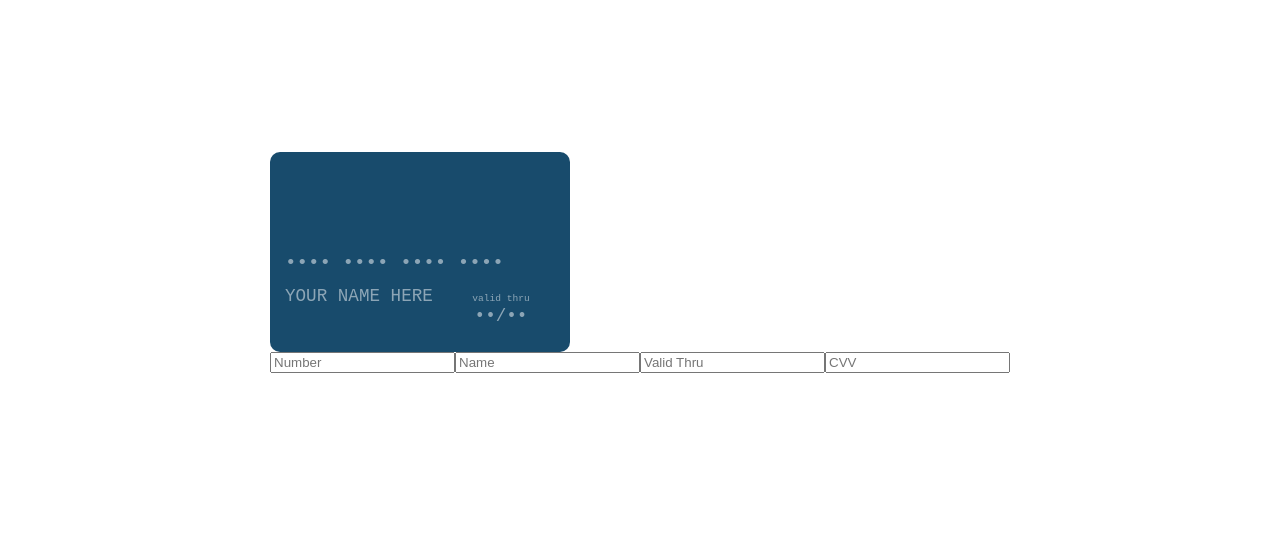
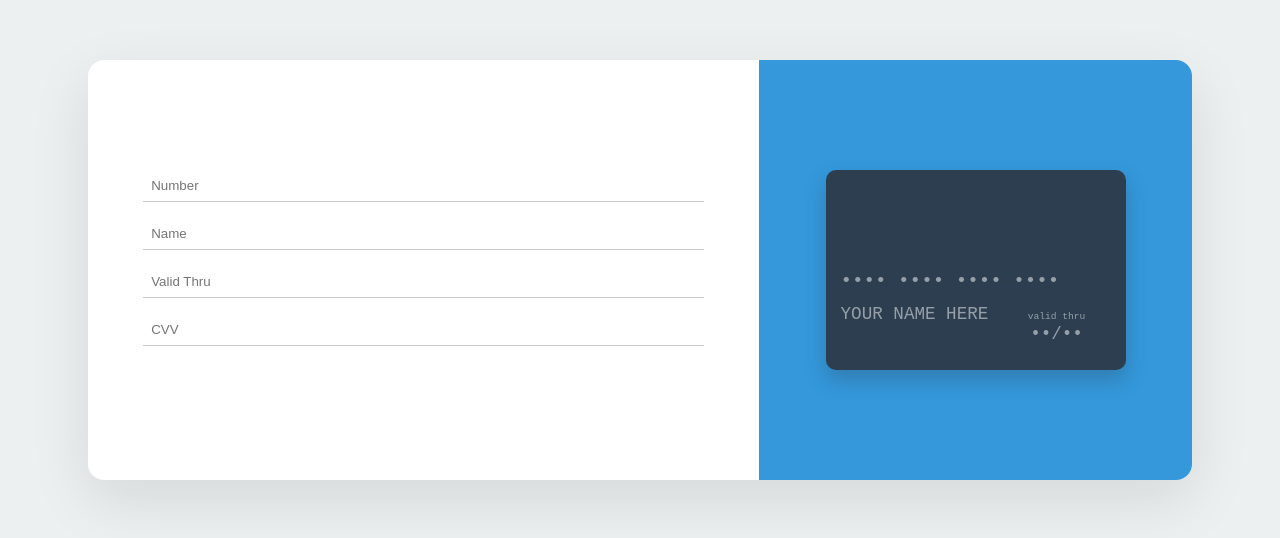
Before and after one commit to iassia/react-playground, a React (Vite) app: page / in a window 1280 px wide. Shown: the part 148-686 px from the top of the page. Built offline with nearby package versions, Linux system fonts and the light colour scheme.

Commit message:
feat: improve ui and template

```diff
--- a/src/App.tsx
+++ b/src/App.tsx
@@ -2,6 +2,54 @@ import CreditCard from './components/credit-card/CreditCard.tsx'
 import { CardFace, FrontFields } from './components/credit-card/types.ts'
 import { useState } from 'react'
 import { kebabToPascalCase } from './utils/converter.ts'
+import styled from 'styled-components'
+
+const Container = styled.main`
+  background-color: #fff;
+  border-radius: 16px;
+  overflow: hidden;
+  box-shadow: 0 20px 60px rgba(0, 0, 0, 0.1);
+  display: flex;
+  flex-flow: column;
+
+  @media (min-width: 800px) {
+    flex-flow: row nowrap;
+  }
+`
+
+const CardContainer = styled.div`
+  background-color: #3498db;
+  display: flex;
+  padding: 16px;
+  display: flex;
+  justify-content: center;
+
+  @media (min-width: 800px) {
+    align-items: center;
+    padding: 10% 16px;
+    width: 50%;
+    order: 1;
+  }
+`
+
+const FormContainer = styled.div`
+  padding: 10% 5%;
+`
+
+const BaseInput = styled.input`
+  box-sizing: border-box;
+  width: 100%;
+  border: none;
+  border-bottom: 1px solid #ccc;
+  padding: 8px;
+  margin-bottom: 16px;
+
+  &:focus {
+    outline: none;
+    border-color: #3498db;
+    box-shadow: 0 1px 0 0 #3498db;
+  }
+`
 
 type Methods = {
   [key: string]: React.Dispatch<React.SetStateAction<string>>
@@ -89,7 +137,8 @@ function App() {
   ]
 
   return (
-    <div>
+    <Container>
+      <CardContainer>
         <CreditCard
           number={number}
           cvv={cvv}
@@ -98,9 +147,11 @@ function App() {
           face={cardFace}
           focus={focus}
         />
+      </CardContainer>
+      <FormContainer>
         {inputs.map((input) => {
           return (
-          <input
+            <BaseInput
               key={input.name}
               type='text'
               name={input.name}
@@ -113,7 +164,8 @@ function App() {
             />
           )
         })}
-    </div>
+      </FormContainer>
+    </Container>
   )
 }
 
--- a/src/components/credit-card/BackFace.tsx
+++ b/src/components/credit-card/BackFace.tsx
@@ -3,8 +3,9 @@ import CardFace from './CardFace.tsx'
 import { BackFaceProps } from './types.ts'
 
 const FlipCardBodyBack = styled(CardFace)`
-  background-color: #1b567d;
+  background-color: #2c3e50;
   transform: rotateY(180deg);
+  box-shadow: 0 10px 20px rgba(44, 62, 80, 0.3);
 `
 
 const Stripe = styled.div`
--- a/src/components/credit-card/FrontFace.tsx
+++ b/src/components/credit-card/FrontFace.tsx
@@ -13,7 +13,7 @@ const TextStyle = styled.div<TextProps>`
 `
 
 const CardFront = styled(CardFace)`
-  background-color: rgb(24, 75, 108);
+  background-color: #2c3e50;
   font-weight: bold;
   display: grid;
   grid-template-columns: 60% 40%;
@@ -21,6 +21,7 @@ const CardFront = styled(CardFace)`
   padding: 5%;
   box-sizing: border-box;
   text-align: left;
+  box-shadow: 0 10px 20px rgba(44, 62, 80, 0.3);
 `
 
 const LogoArea = styled.div`
--- a/src/index.css
+++ b/src/index.css
@@ -7,10 +7,11 @@
 }
 
 body {
-  margin: 10px;
+  padding: 10px;
   display: flex;
   align-items: center;
   justify-content: center;
   min-width: 320px;
   min-height: 100vh;
+  background-color: #ecf0f1;
 }
```
Lines whose indentation alone changed are shown as unchanged.
